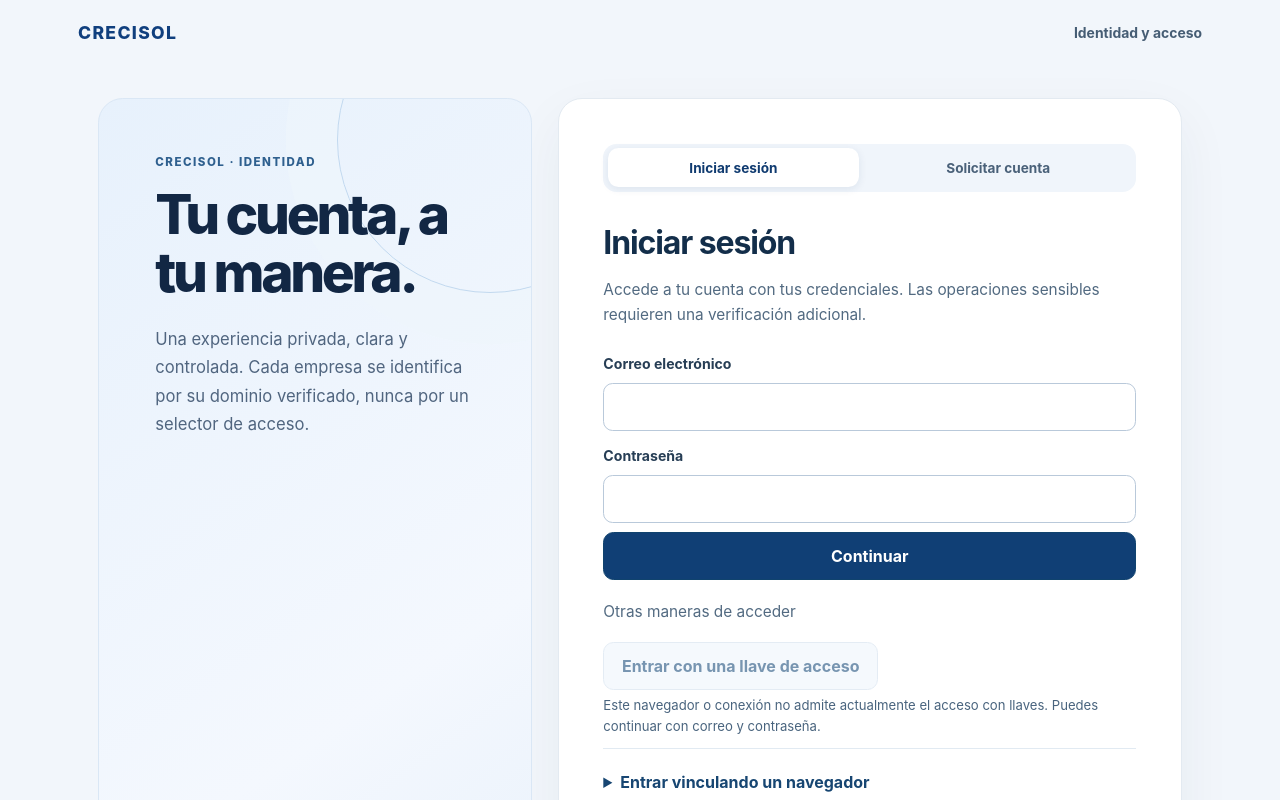
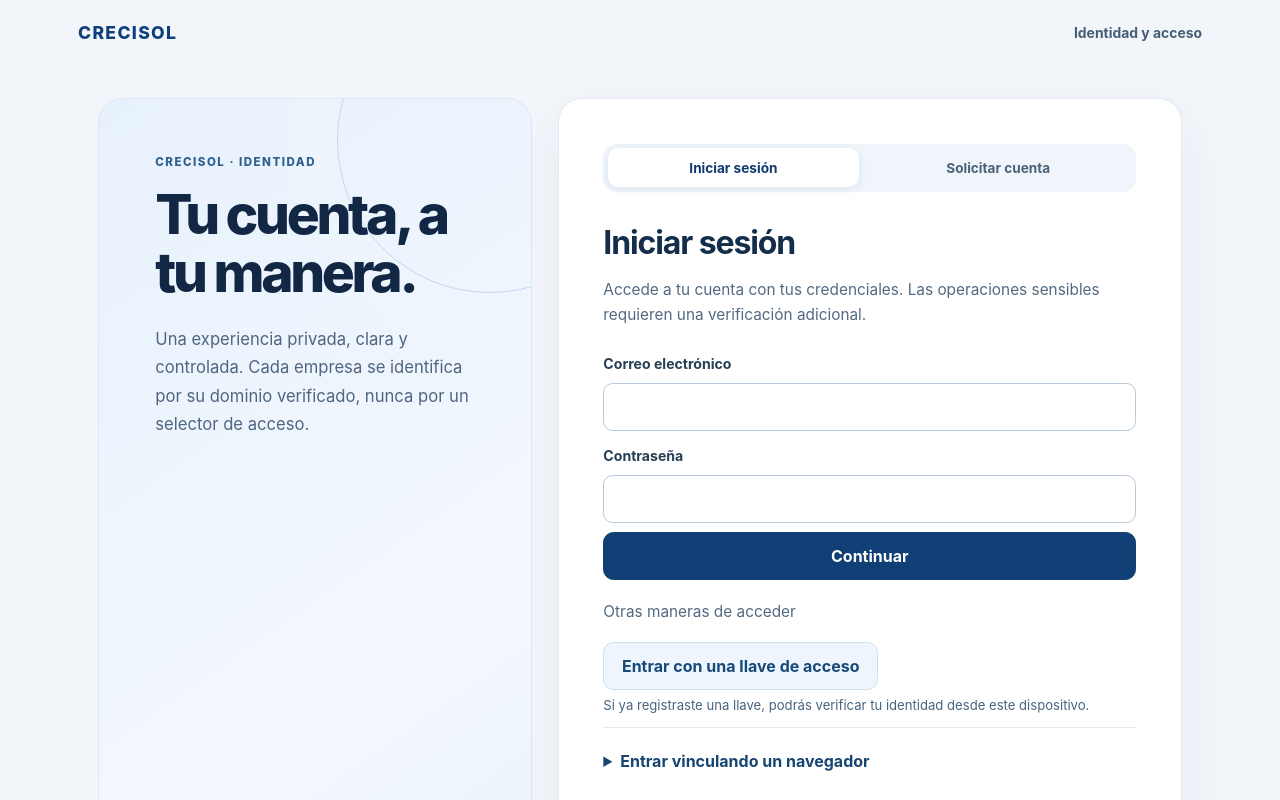
Before and after one commit to crecisol-platform/CRECISOL, an Angular app in the folder frontend/: page /cuenta in a window 1280 px wide. Shown: the top 800 px of the page. Built offline with nearby package versions, Linux system fonts and the light colour scheme; no server answers.

Commit message:
fix(c05-ux): detect supported secure passkey browser before offering login

```diff
--- a/frontend/src/app/pages/identity-flow-views.component.ts
+++ b/frontend/src/app/pages/identity-flow-views.component.ts
@@ -9,6 +9,10 @@ import { InstitutionalModalComponent } from '../ui/institutional-modal/instituti
 })
 export class IdentityGuestComponent {
   readonly identity = inject(IdentityApiService);
+  readonly passkeyAvailable = typeof window !== 'undefined' && window.isSecureContext &&
+    typeof PublicKeyCredential !== 'undefined' &&
+    typeof PublicKeyCredential.parseRequestOptionsFromJSON === 'function' &&
+    !!navigator.credentials;
   readonly busy = input(false);
   readonly view = input('ingresar');
   readonly loginRequested = output<Event>();
```
